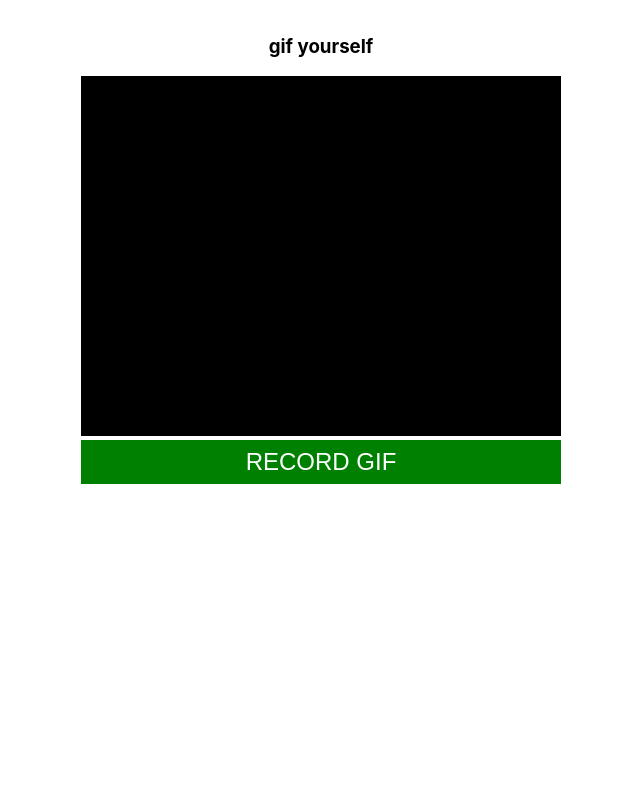
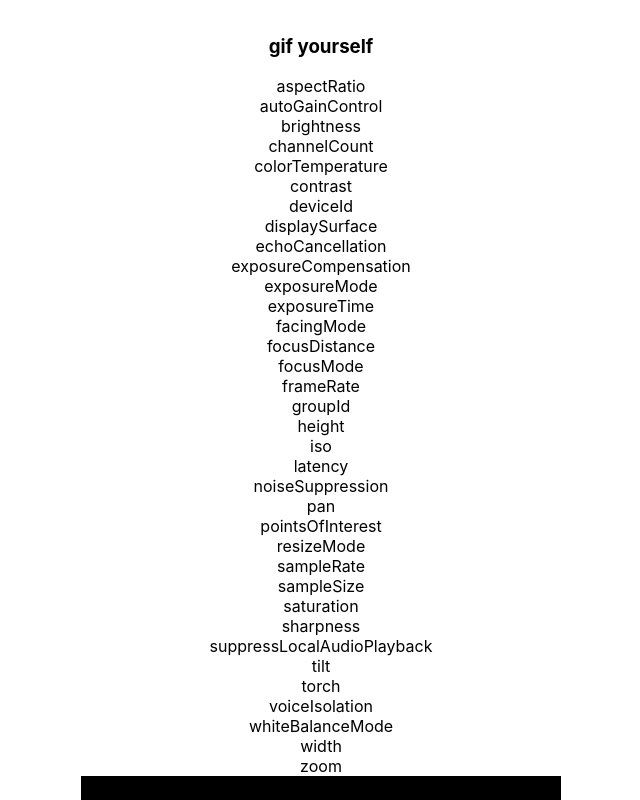
Before and after one commit to frankalbenesius/gif-client, a React (Create React App) app: page / in a window 1280 px wide. Shown: the top 800 px of the page, without its empty margins (319-959 px from the left). Built offline with nearby package versions, Linux system fonts and the light colour scheme; no server answers.

Commit message:
display constraints

```diff
--- a/src/components/App.tsx
+++ b/src/components/App.tsx
@@ -96,6 +96,13 @@ function App() {
   return (
     <div style={{ maxWidth: "480px", margin: "0 auto", padding: "1rem" }}>
       <h3>gif yourself</h3>
+      <div>
+        {Object.keys(navigator.mediaDevices.getSupportedConstraints()).map(
+          (x) => (
+            <div>{x}</div>
+          )
+        )}
+      </div>
       <div
         style={{
           width: "100%",
```
